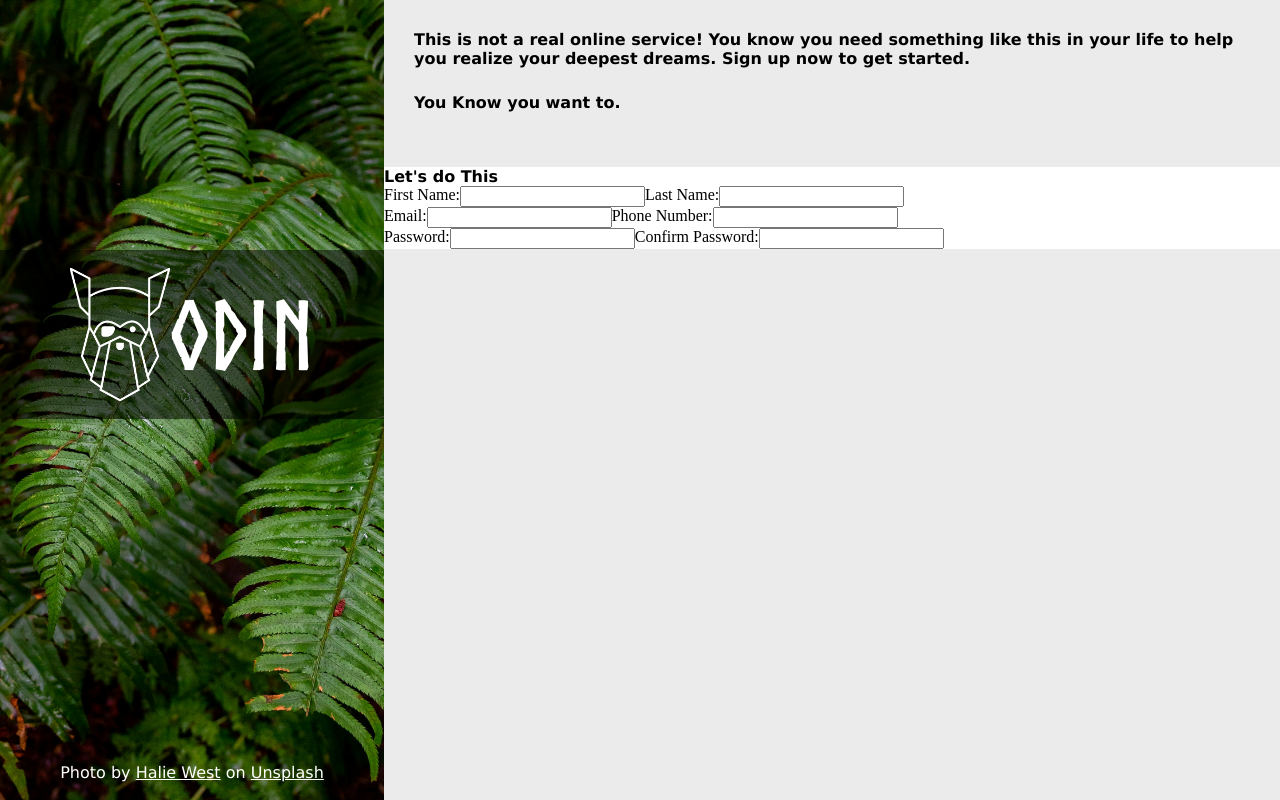
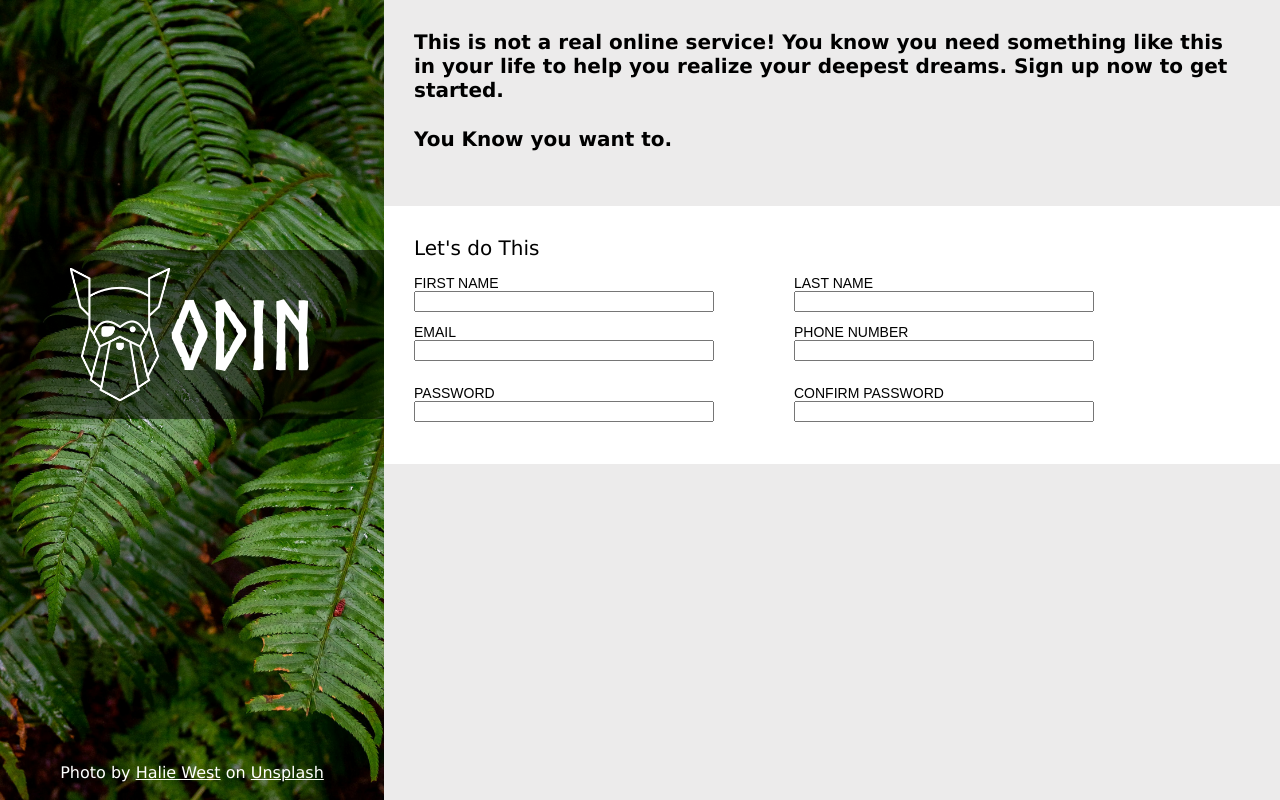
Before and after one commit to wambambizzle/odin-sign-up-form, a plain HTML site: page index.html in a window 1280 px wide. Drawn offline with Linux system fonts and the light colour scheme.

Commit message:
Layout the form section

```diff
--- a/index.html
+++ b/index.html
@@ -43,32 +43,48 @@
         </div>
 
         <div class="form">
-          <p>Let's do This</p>
+          <div class="form-title">Let's do This</div>
 
           <div class="form-container">
             <form action="">
               <div class="form-group">
-                <label for="first_name">First Name:</label>
+                <div class="form-row">
+                  <label for="first_name">First Name</label>
                   <input type="text" id="first_name" />
+                </div>
 
-                <label for="last_name">Last Name:</label>
+                <div class="form-row">
+                  <label for="last_name">Last Name</label>
                   <input type="text" id="last_name" />
+                </div>
               </div>
 
               <div class="form-group">
-                <label for="email">Email:</label>
+                <div class="form-row">
+                  <label for="email">Email</label>
                   <input type="email" id="email" />
+                </div>
 
-                <label for="phone-number">Phone Number:</label>
+                <div class="form-row">
+                  <label for="phone-number">Phone Number</label>
                   <input type="number" id="phone-number" />
+                </div>
               </div>
 
               <div class="form-group">
-                <label for="password">Password:</label>
+                <div class="form-row"></div>
+              </div>
+
+              <div class="form-group">
+                <div class="form-row">
+                  <label for="password">Password</label>
                   <input type="password" id="password" />
+                </div>
 
-                <label for="confirm_password">Confirm Password:</label>
+                <div class="form-row">
+                  <label for="confirm_password">Confirm Password</label>
                   <input type="password" id="confirm_password" />
+                </div>
               </div>
             </form>
           </div>
--- a/styles.css
+++ b/styles.css
@@ -44,6 +44,7 @@
 
 .copy p,
 .form p {
+  font-size: 20px;
   font-family: Verdana, Geneva, Tahoma, sans-serif;
   font-weight: 600;
   color: black;
@@ -82,8 +83,32 @@
 
 .form {
   background-color: white;
+  padding: 30px;
+}
+
+.form-title {
+  font-size: 20px;
+  font-family: Verdana, Geneva, Tahoma, sans-serif;
+  font-weight: 400;
+  color: black;
+  padding-bottom: 15px;
 }
 
 .form-group {
   display: flex;
+  gap: 80px;
 }
+
+.form-row {
+  display: flex;
+  flex-direction: column;
+  padding-bottom: 12px;
+  width: 300px;
+}
+
+.form-row label {
+  font-size: 14px;
+  font-weight: 300;
+  font-family: Arial, Helvetica, sans-serif;
+  text-transform: uppercase;
+}
```
Lines whose indentation alone changed are shown as unchanged.
